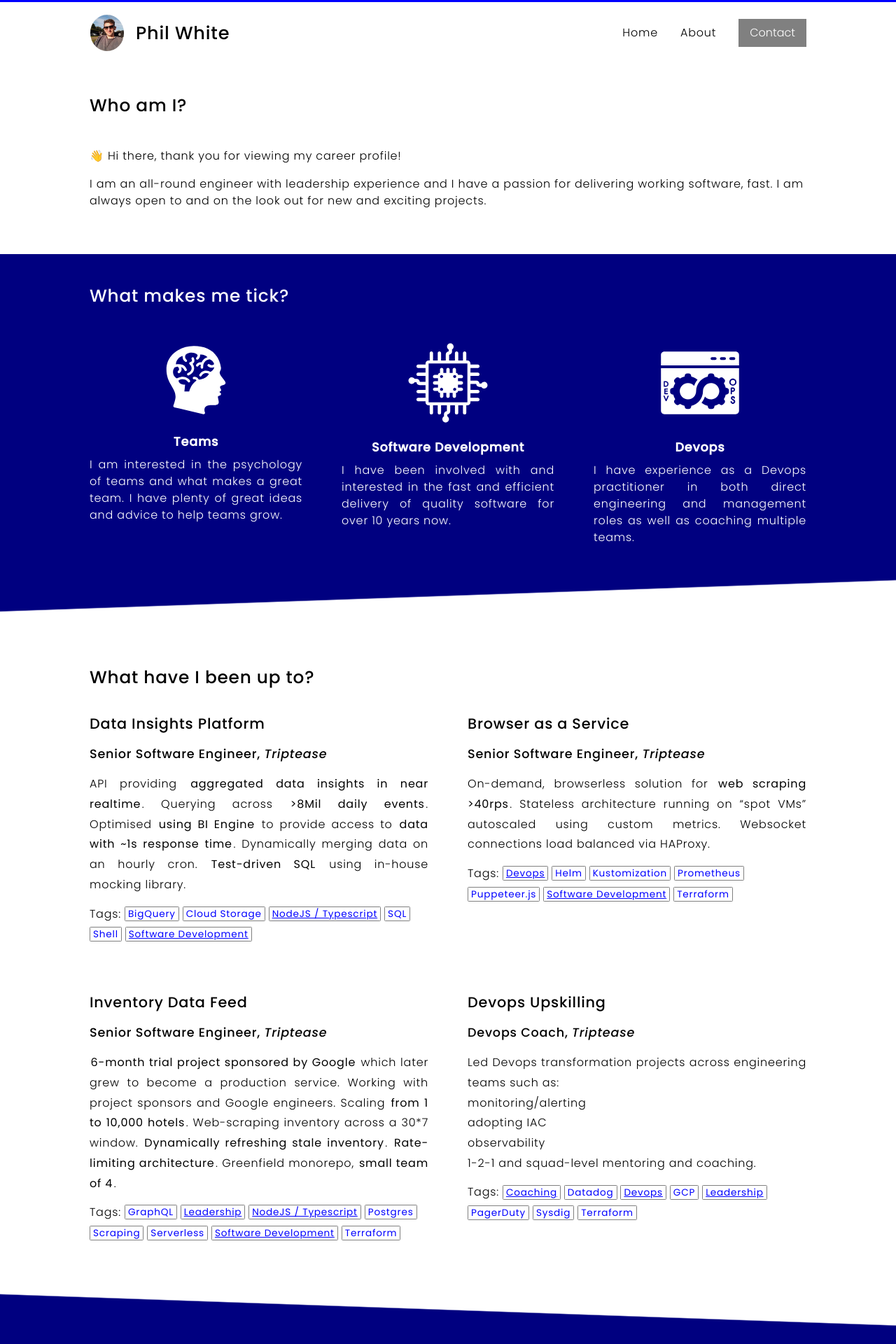
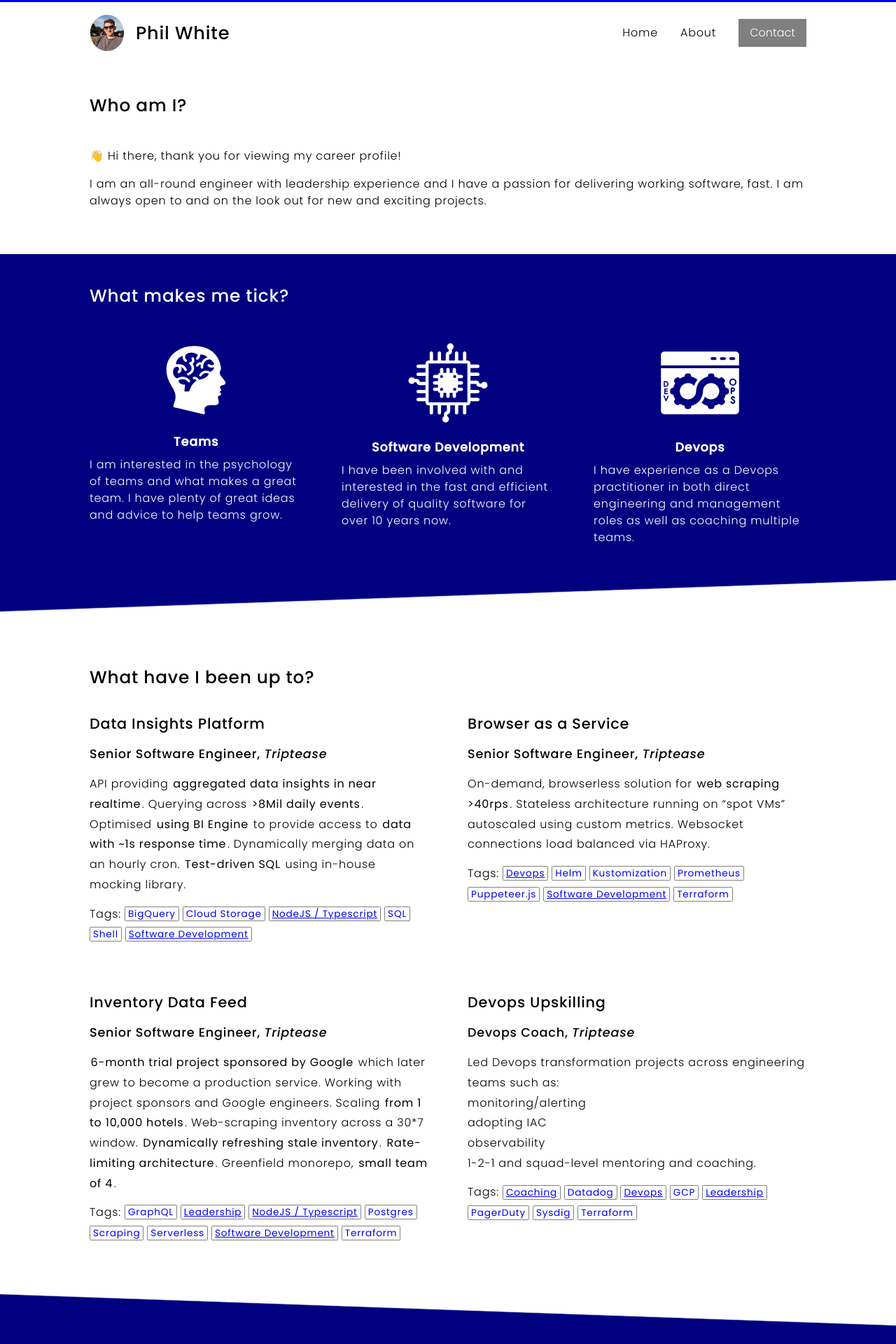
Before and after one commit to philwhiteuk/cv, a Jekyll site: the page built from pages/index.md, in a window 1280 px wide. Shown: the top 1920 px of the page at 70% size. Built offline with Jekyll 4.4.1, drawn with Linux system fonts in a browser that asks for light colours.

Commit message:
chore: stop force justifying text

```diff
--- a/_sass/theme/_interests.scss
+++ b/_sass/theme/_interests.scss
@@ -1,6 +1,5 @@
 #interests {
     .column { align-items: center; }
-    text-align: justify;
 
     dt {
         font-size: 1.1em;
--- a/_sass/theme/_projects.scss
+++ b/_sass/theme/_projects.scss
@@ -1,7 +1,6 @@
 article.project {
   gap: 0.8em;
   line-height: $base_line_height * 1.2;
-  text-align: justify;
 
   h3 { margin-bottom: 0.1em; }
 
```
